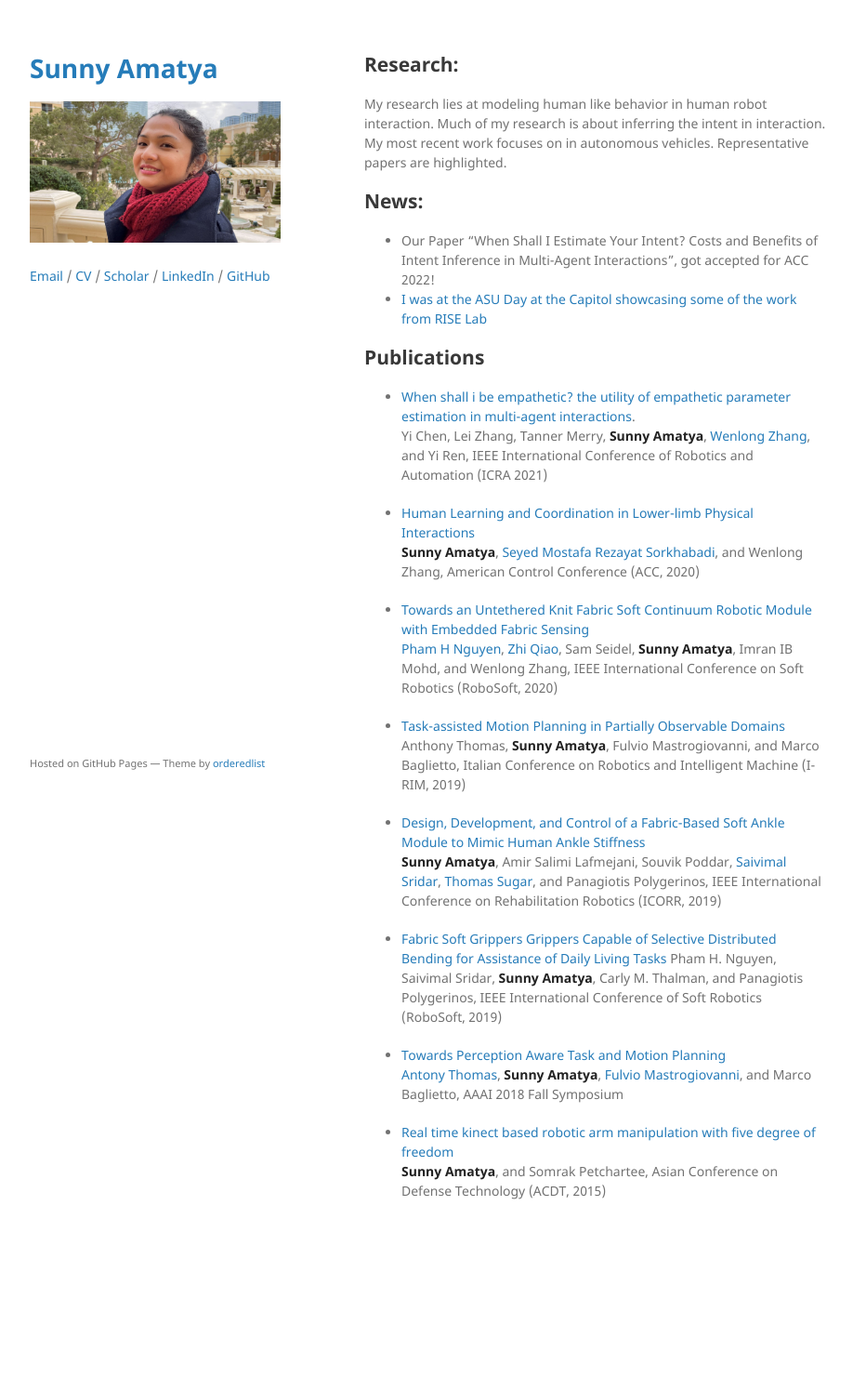
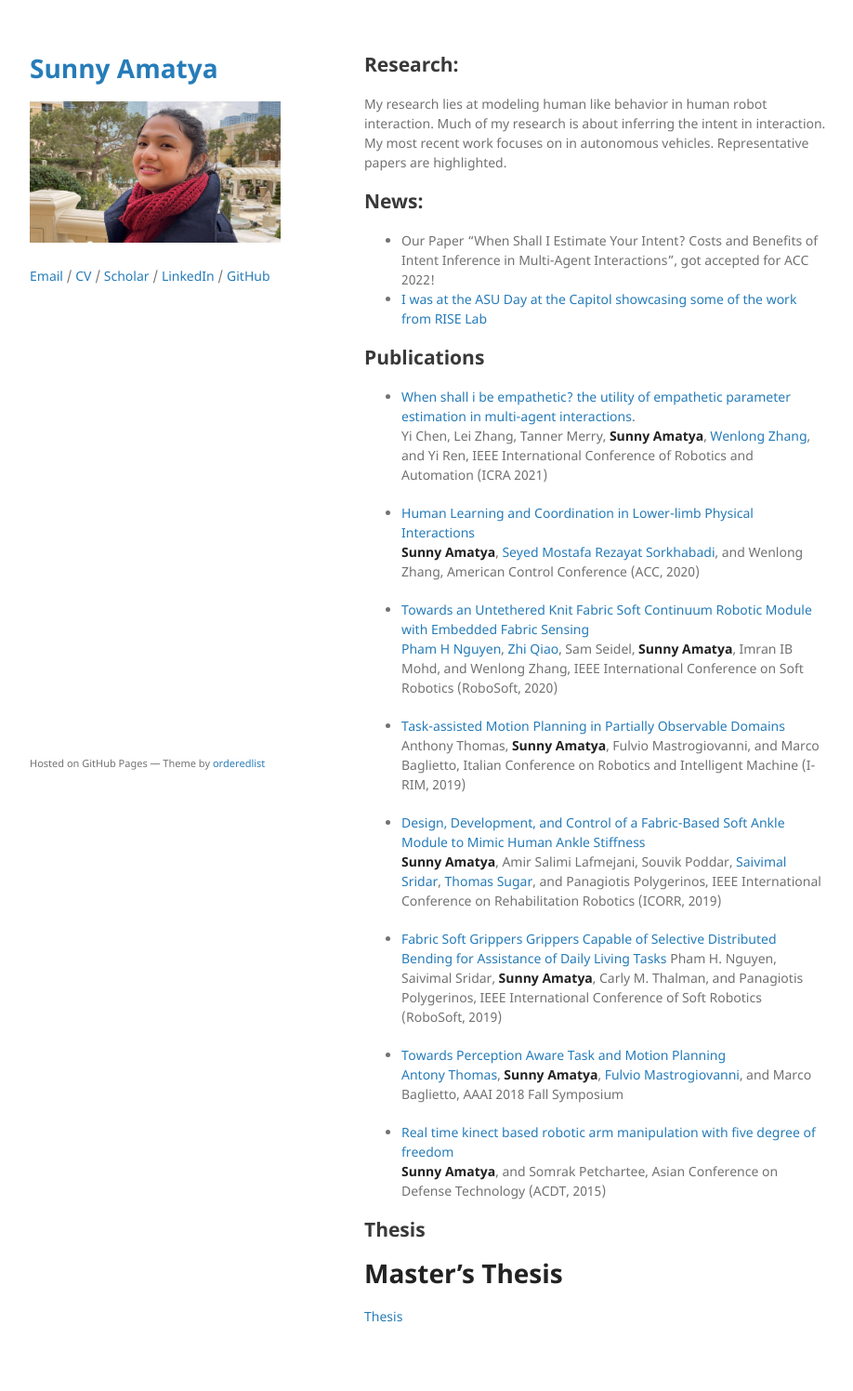
Before and after one commit to sunamatya/sunamatya.github.io, a Jekyll site: the page built from index.md, in a window 1280 px wide. Shown: the whole page at 93% size, without its empty margins (178-1096 px from the left). Built offline with Jekyll 4.4.1, drawn with Linux system fonts in a browser that asks for light colours; the repository's description, which GitHub fills in, is left out; our own code applies the rules of GitHub Pages for plain Markdown files; before the commit the page ends 1361 px from its top, so only the background shows below that.

Commit message:
master's thesis

```diff
--- a/index.md
+++ b/index.md
@@ -33,3 +33,7 @@ My most recent work focuses on in autonomous vehicles. Representative papers are
 
 * 	[Real time kinect based robotic arm manipulation with five degree of freedom](https://ieeexplore.ieee.org/stamp/stamp.jsp?arnumber=7111574)\
 	**Sunny Amatya**, and Somrak Petchartee, Asian Conference on Defense Technology (ACDT, 2015)
+
+## Thesis
+# Master's Thesis
+[Thesis](/assets/External_Advisor_for_Task_and_Motion_Planning_in_Belief_Space.pdf)
```
Also changed, not shown: 1 other file.
